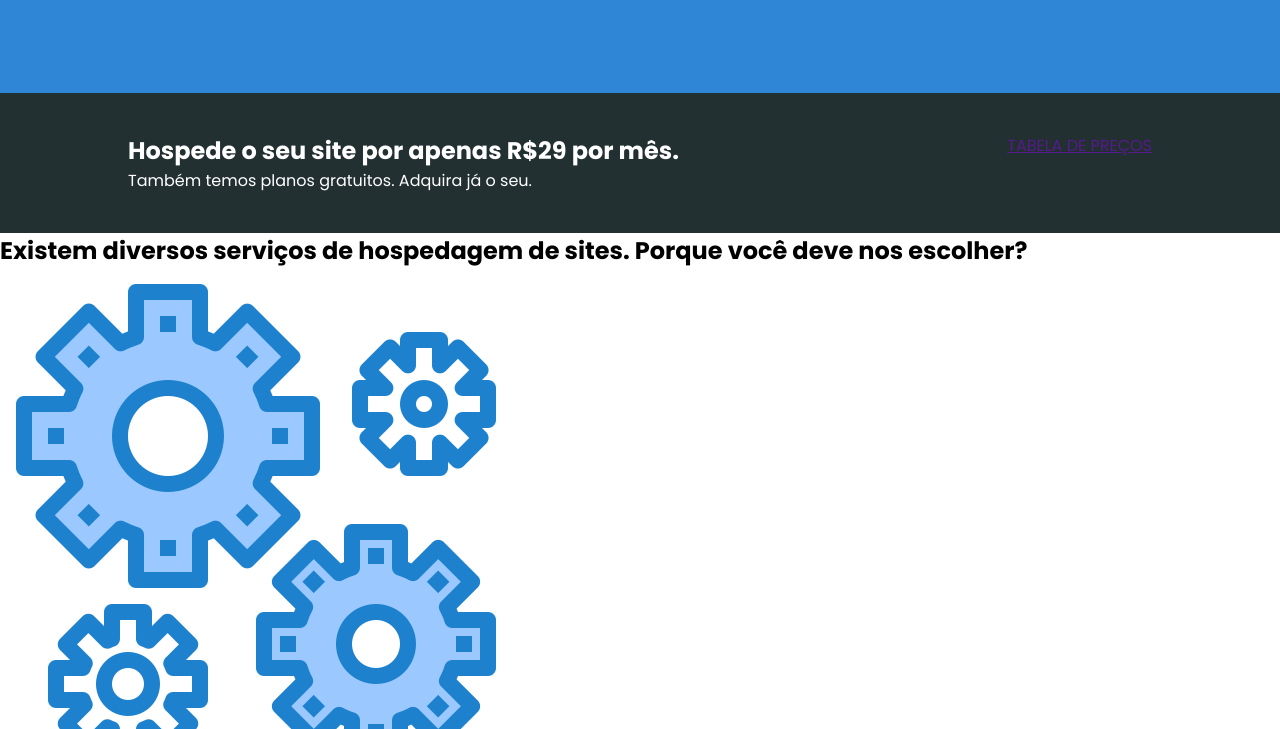
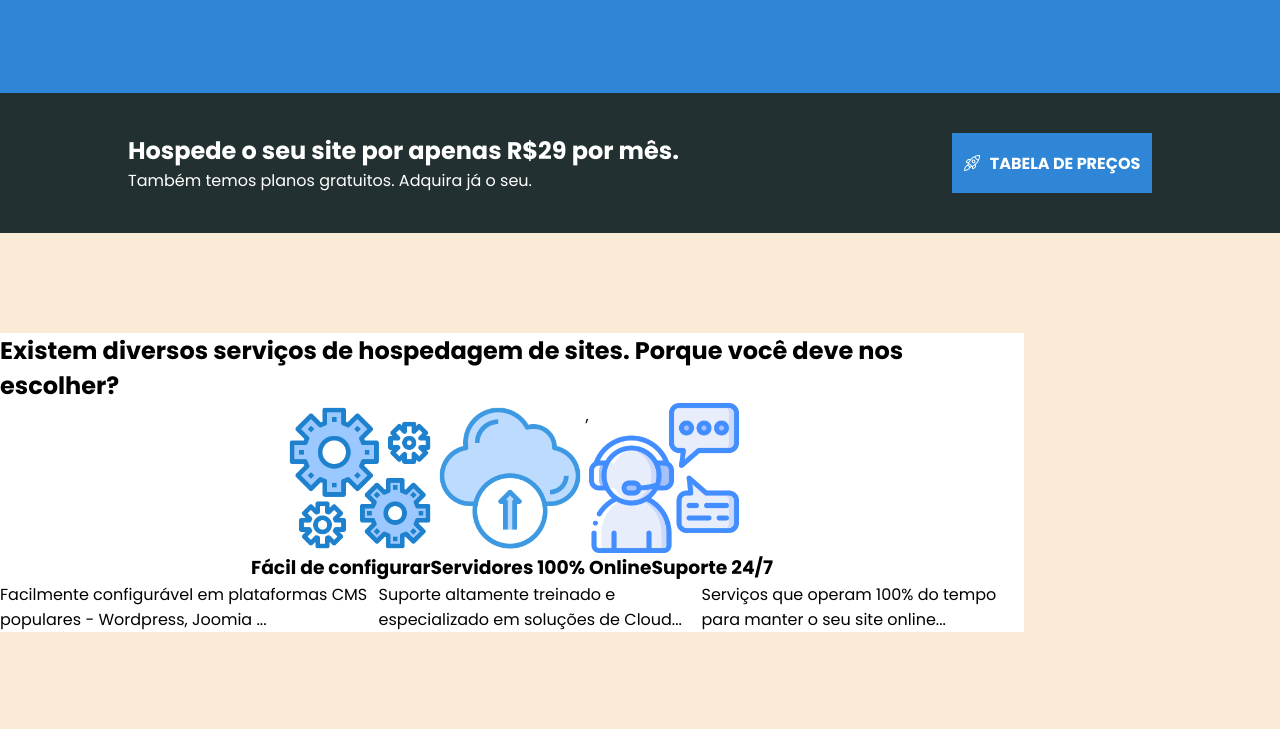
Before and after one commit to WBS-Developer/Provedor-de-Hospedagem--DEVMEDIA, a plain HTML site: page index.html in a window 1280 px wide. Shown: the part 880-1609 px from the top of the page. Drawn offline with Linux system fonts and the light colour scheme.

Commit message:
Estilo da seção informações iniado

```diff
--- a/css/estilos_home.css
+++ b/css/estilos_home.css
@@ -114,3 +114,36 @@ header{
     color: #fff;
     font-size: 16px;
 }
+.informacoes{
+    background-color: antiquewhite;
+    padding: 100px 0px;
+    display: flex;
+    align-items: center;
+}
+.container_informacoes{
+    background-color:  #fff;
+    width: 1024px;
+    display: flex;
+    flex-direction: column;
+    justify-content: center;
+    align-items: center;
+}
+.informacoes_titulo{
+
+
+}
+.informacoes_img{
+    display: flex;
+    justify-content: space-between;
+}
+.informacoes_img img {
+    width: 150px;
+    height: 150px;
+}
+.informacoes_titulo_img{
+    display: flex;
+}
+.informacoes_descricao_img{
+    display: flex;
+
+}
--- a/index.html
+++ b/index.html
@@ -46,32 +46,34 @@
         <div class="primeiro_anuncio">
             <div class="container_primeiro_anuncio">
                 <div class="container_primeiro_anuncio_texto">
-                <h3> Hospede o seu site por apenas R$29 por mês.</h3>
-                <p> Também temos planos gratuitos. Adquira já o seu.</p>
+                    <h3> Hospede o seu site por apenas R$29 por mês.</h3>
+                    <p> Também temos planos gratuitos. Adquira já o seu.</p>
                 </div>
-                <a href="">TABELA DE PREÇOS</a>
+                <div class="container_primeiro_anuncio_link">
+                    <img src="img/icone-foguete.png" alt="">
+                    <a href="">TABELA DE PREÇOS</a>
                 </div>
-
+            </div>
         </div>
         <div id="informacao" class="informacoes">
-            <div>
-                 <h2>Existem diversos serviços de hospedagem de sites. Porque você deve nos escolher?</h2>
-            </div>
-            <div>
-                <div>
+            <div class="container_informacoes">
+                <div class="informacoes_titulo">
+                    <h2>Existem diversos serviços de hospedagem de sites. Porque você deve <span>nos escolher?</span></h2>
+                </div>
+                <div class="informacoes_img">
                     <img src="img/icone-engrenagens.png" alt="Engrenagem">
+                    <img src="img/cloud-icone.png" alt="Cloud">,
+                    <img src="img/icone-suporte.png" alt="">
+                </div>
+                <div class="informacoes_titulo_img">
                     <h3>Fácil de configurar</h3>
+                    <h3>Servidores 100% Online</h3>
+                    <h3>Suporte 24/7</h3>
+                </div>
+                <div class="informacoes_descricao_img">
                     <p>Facilmente configurável em plataformas CMS populares - Wordpress, Joomia ...</p>
-                </div>
-                <div>
-                    <img src="img/cloud-icone.png" alt="Cloud">
-                    <h3>Servidores 100% Online</h3>
+                    <p>Suporte altamente treinado e especializado em soluções de Cloud...</p>
                     <p>Serviços que operam 100% do tempo para manter o seu site online...</p>
-                </div>
-                <div>
-                    <img src="img/icone-suporte.png" alt="">
-                    <h3>Suporte 24/7</h3>
-                    <p>Suporte altamente treinado e especializado em soluções de Cloud...</p>
                 </div>
             </div>
         </div>
```
